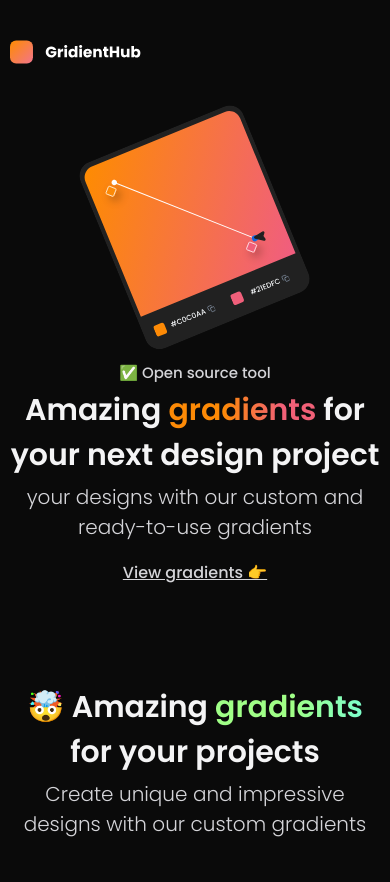
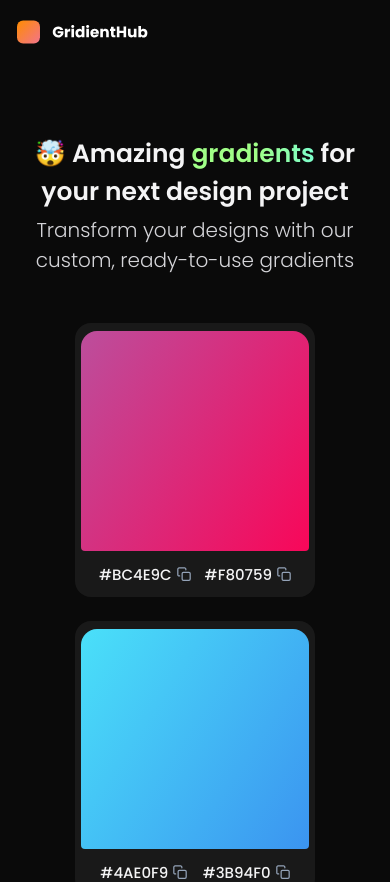
Before and after one commit to Leosousa-dev/gradienthub, a Next.js app: page / in a window 390 px wide. Shown: the top 882 px of the page. Built offline with nearby package versions, Linux system fonts and the light colour scheme.

Commit message:
new redesing

```diff
--- a/src/app/globals.css
+++ b/src/app/globals.css
@@ -29,7 +29,7 @@ body{
 }
 @media (max-width: 425px){
   h1,h2{
-    font-size: 30px;
+    font-size: 25px;
   }
   p{
     font-size: 20px;
--- a/src/app/page.tsx
+++ b/src/app/page.tsx
@@ -1,14 +1,16 @@
 import styles from './page.module.css'
-import Hero from "@/components/hero/hero";
 import GradientSection from '@/components/sectionGradients/gradients';
+import Menu from '@/components/menu/menu';
+import SectionWhy from '@/components/sectionWhy/sectionwhy';
 
 
 export default function Home() {
   return (
     <>
       <main className={styles.main}>
-        <Hero/>
+        <Menu/>
         <GradientSection/>
+        <SectionWhy/>
       </main>
       <footer className={styles.footer}>
         <p className={styles.pfooter}>© 2022 Leonardo, no cookies here 🍪</p>
--- a/src/components/hero/hero.module.css
+++ /dev/null
@@ -1,40 +0,0 @@
-.hero{
-    width: 100%;
-    align-items: center;
-    margin-top: 40px;
-}
-.container{
-    width: 100%;
-    display: flex;
-    margin-top: 100px;
-    justify-content: space-between;
-    align-items: center;
-}
-.box{
-    display: flex;
-    flex-direction: column;
-    max-width: 470px;
-    gap: 4px;
-}
-.button{
-    margin-top: 14px;
-    width: 150px;
-    text-decoration: underline;
-}
-.textgradient{
-    background: linear-gradient(89.86deg, #FD8A06 36.89%, #F16077 77.01%);
-    -webkit-background-clip: text;
-    -webkit-text-fill-color: transparent;
-    background-clip: text;
-    text-fill-color: transparent;
-}
-@media (max-width: 425px){
-    .container{
-        flex-direction: column-reverse;
-        margin-top: 30px;
-    }
-    .box{
-        align-items: center;
-        text-align: center;
-    }
-}
--- a/src/components/hero/hero.tsx
+++ /dev/null
@@ -1,24 +0,0 @@
-import Image from 'next/image';
-import gradientPreview from '@/assets/gradientPreview.svg'
-import styles from './hero.module.css'
-import Menu from '../menu/menu';
-import Link from 'next/link';
-
-export default function Hero(){
-    return(
-        <section className={styles.hero}>
-            <Menu/>
-            <div className={styles.container}>
-               <div className={styles.box}>
-                  <span>✅ Open source tool</span>
-                  <h1>Amazing <strong className={styles.textgradient}>gradients</strong> for your next design project</h1>
-                  <p>your designs with our custom and ready-to-use gradients</p>
-                  <Link href="/gradients" className={styles.button}>View gradients 👉️</Link>
-               </div>
-               <div>
-                 <Image src={gradientPreview} alt="cardGradient"/>
-               </div>
-            </div>
-        </section>
-    )
-}
--- a/src/components/menu/styles.module.css
+++ b/src/components/menu/styles.module.css
@@ -3,6 +3,7 @@
     width: 100%;
     align-items: center;
     justify-content: space-between;
+    padding: 20px 17px;
 }
 .list{
     display: flex;
--- a/src/components/sectionGradients/gradientSection.module.css
+++ b/src/components/sectionGradients/gradientSection.module.css
@@ -34,7 +34,7 @@
 }
 @media screen and (max-width: 425px) {
     .section{
-        margin-top: 100px;
+        margin-top: 64px;
     }
     .listCards{
      flex-direction: column;
--- a/src/components/sectionGradients/gradients.tsx
+++ b/src/components/sectionGradients/gradients.tsx
@@ -7,8 +7,8 @@ export default function GradientSection(){
         <section className={styles.section}>
             <div className={styles.container}>
                 <div className={styles.box}>
-                    <h2>🤯 Amazing <strong className={styles.textgradient}>gradients</strong> for your projects</h2>
-                    <p>Create unique and impressive designs with our custom gradients</p>
+                    <h2>🤯 Amazing <strong className={styles.textgradient}>gradients</strong> for your next design project</h2>
+                    <p>Transform your designs with our custom, ready-to-use gradients</p>
                 </div>
             </div>
             <ul className={styles.listCards}>
--- /dev/null
+++ b/src/components/sectionWhy/sectionwhy.tsx
@@ -0,0 +1,12 @@
+import styles from './styles.module.css'
+
+export default function SectionWhy(){
+    return(
+        <section>
+            <h2>🤔 why use ? </h2>
+            <p className={styles.paragraph}>Gradients are one of the most effective tools for improving the aesthetics of your design.Gradients are one of the most effective tools for improving the aesthetics of your design. Through the use of smooth color transitions, gradients can help create depth and dimension in a design.</p>
+            <p className={styles.paragraph}>Here on our website, we offer a wide selection of ready-to-use gradients.</p>
+            <p className={styles.paragraph}>We believe that design shouldn't be complicated and time-consuming, which is why we're always looking for ways to help our users create amazing designs quickly.</p>
+        </section>
+    )
+}
--- /dev/null
+++ b/src/components/sectionWhy/styles.module.css
@@ -0,0 +1,5 @@
+@media (max-width: 425px){
+    .paragraph{
+        font-size: 18px;
+    }
+}
```
Also changed, not shown: src/assets/gradientPreview.svg (deleted).
